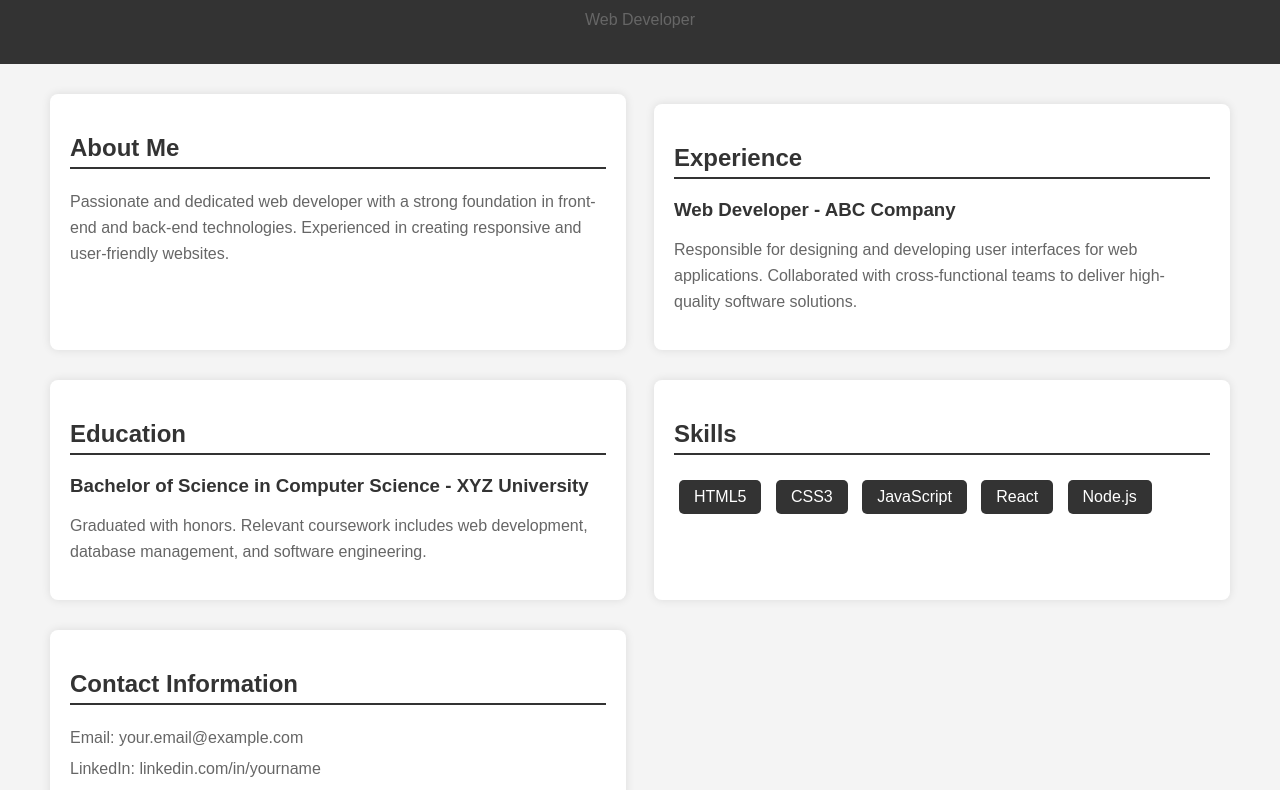
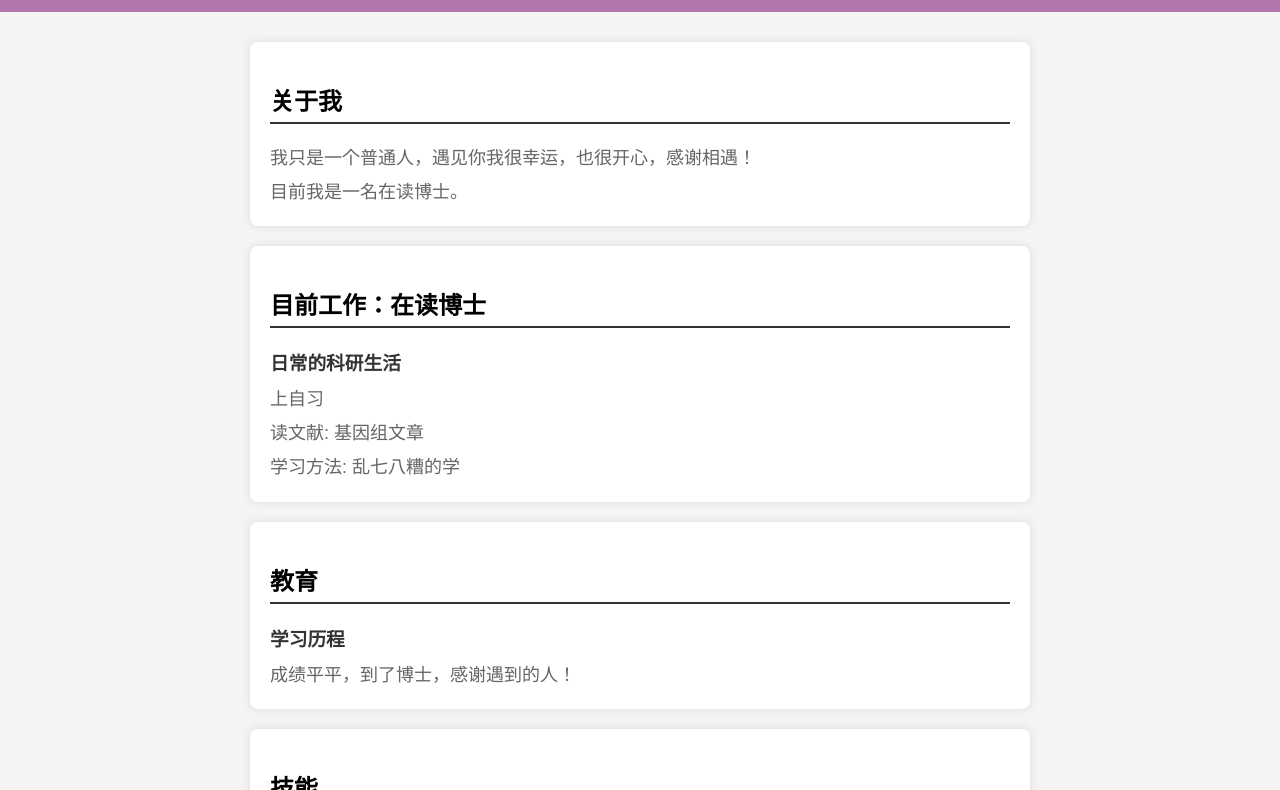
Before and after one commit to Xiaolong0803/Xiaolong0803.github.io, a plain HTML site: page index.html in a window 1280 px wide. Shown: the part 89-879 px from the top of the page. Drawn offline with Linux system fonts and the light colour scheme.

Commit message:
Update index.html

```diff
--- a/index.html
+++ b/index.html
@@ -3,7 +3,7 @@
 <head>
     <meta charset="UTF-8">
     <meta name="viewport" content="width=device-width, initial-scale=1.0">
-    <title>Your Name - Resume</title>
+    <title>xiaolong</title>
     <style>
         body {
             font-family: 'Arial', sans-serif;
@@ -16,34 +16,36 @@
         }
 
         header {
-            background-color: #333;
+            background-color: #b375ae;
             color: #fff;
             text-align: center;
             padding: 1em 0;
             width: 100%;
         }
 
+        h1 {
+            font-size: 24px; /* Adjust the font size of the name */
+            margin: 0;
+        }
+
+        p {
+            font-size: 18px; /* Adjust the font size of the role (Web Developer) */
+            margin: 5px 0 0 0;
+        }
+
         main {
-            display: flex;
-            flex-wrap: wrap;
-            justify-content: space-between;
-            max-width: 1200px;
+            max-width: 800px; /* Adjust the max-width to make it wider */
             width: 100%;
             margin: 20px 0;
         }
 
         section {
-            width: 48%;
             box-sizing: border-box;
             margin: 10px;
             padding: 20px;
             background-color: #fff;
             box-shadow: 0 0 10px rgba(0, 0, 0, 0.1);
             border-radius: 8px;
-        }
-
-        h1, h2 {
-            color: #333;
         }
 
         h2 {
@@ -96,56 +98,61 @@
 </head>
 <body>
     <header>
-        <h1>Your Name</h1>
-        <p>Web Developer</p>
+        <h1>根根的记录</h1>
+        <p>遇见你很幸运</p>
     </header>
 
     <main>
         <section>
-            <h2>About Me</h2>
-            <p>Passionate and dedicated web developer with a strong foundation in front-end and back-end technologies. Experienced in creating responsive and user-friendly websites.</p>
+            <h2>关于我</h2>
+            <p>我只是一个普通人，遇见你我很幸运，也很开心，感谢相遇！</p>
+			<p>目前我是一名在读博士。</p>
         </section>
 
         <section class="experience">
-            <h2>Experience</h2>
+            <h2>目前工作：在读博士</h2>
             <div>
-                <h3>Web Developer - ABC Company</h3>
-                <p>Responsible for designing and developing user interfaces for web applications. Collaborated with cross-functional teams to deliver high-quality software solutions.</p>
+                <h3>日常的科研生活</h3>
+                <p>上自习</p>
+				<p>读文献: 基因组文章</p>
+				<p>学习方法: 乱七八糟的学</p>
             </div>
             <!-- Add more experience sections as needed -->
         </section>
 
         <section class="education">
-            <h2>Education</h2>
+            <h2>教育</h2>
             <div>
-                <h3>Bachelor of Science in Computer Science - XYZ University</h3>
-                <p>Graduated with honors. Relevant coursework includes web development, database management, and software engineering.</p>
+                <h3>学习历程</h3>
+                <p>成绩平平，到了博士，感谢遇到的人！</p>
             </div>
             <!-- Add more education sections as needed -->
         </section>
 
         <section class="skills">
-            <h2>Skills</h2>
+            <h2>技能</h2>
             <ul>
-                <li>HTML5</li>
-                <li>CSS3</li>
-                <li>JavaScript</li>
-                <li>React</li>
-                <li>Node.js</li>
+				<li>shell</li>: 还在学。<br>
+				<li>R</li>: 还在学。<br>
+                <li>WGS</li>: 还在学。<br>
+                <li>Bulk RNA</li>: 还在学。<br>
+                <li>ATAC</li>: 还在学。<br>
+
+
                 <!-- Add more skills as needed -->
             </ul>
         </section>
 
         <section class="contact">
-            <h2>Contact Information</h2>
-            <p>Email: your.email@example.com</p>
-            <p>LinkedIn: linkedin.com/in/yourname</p>
-            <p>GitHub: github.com/yourusername</p>
+            <h2>联系方式</h2>
+			<p>微信公众号: gengen的学习日常</p>
+            <p>邮箱: lixllil@163.com</p>
+			<p>GitHub: <a href="https://github.com/Xiaolong0803" target="_blank">github.com/Xiaolong0803</a></p>
         </section>
     </main>
 
     <footer>
-        <p>&copy; 2023 Your Name. All Rights Reserved.</p>
+        <p>&copy; 20231229 XiaoLong Li test.</p>
     </footer>
 </body>
 </html>
```
